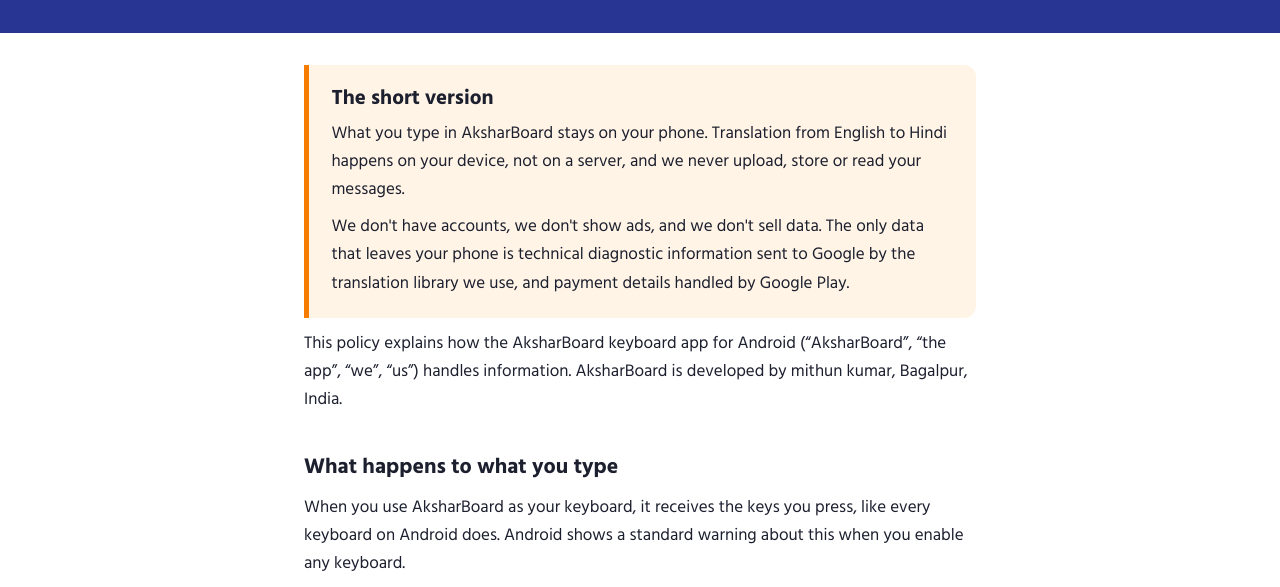
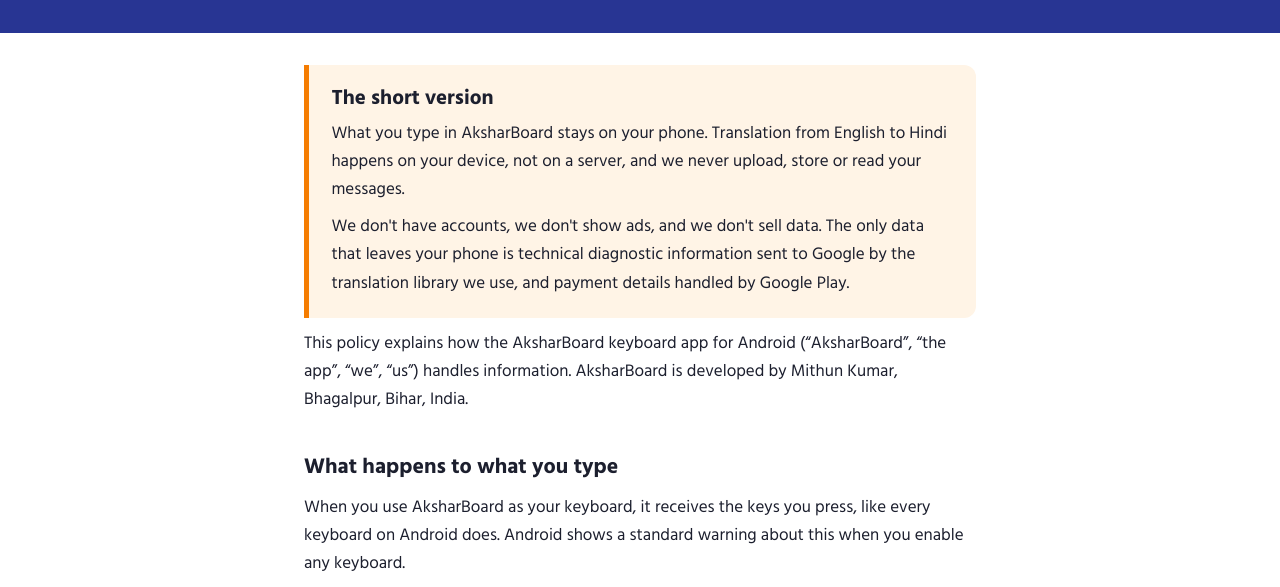
Before and after one commit to kk5133248-gif/aksharboard, a plain HTML site: page index.html in a window 1280 px wide. Shown: the part 207-794 px from the top of the page. Drawn offline with Linux system fonts and the light colour scheme.

Commit message:
Update index.html
update

```diff
--- a/index.html
+++ b/index.html
@@ -134,7 +134,7 @@
       <p>We don't have accounts, we don't show ads, and we don't sell data. The only data that leaves your phone is technical diagnostic information sent to Google by the translation library we use, and payment details handled by Google Play.</p>
     </section>
 
-    <p>This policy explains how the AksharBoard keyboard app for Android (“AksharBoard”, “the app”, “we”, “us”) handles information. AksharBoard is developed by mithun kumar, Bagalpur, India.</p>
+    <p>This policy explains how the AksharBoard keyboard app for Android (“AksharBoard”, “the app”, “we”, “us”) handles information. AksharBoard is developed by Mithun Kumar, Bhagalpur, Bihar, India.</p>
 
     <h2 id="typing">What happens to what you type</h2>
     <p>When you use AksharBoard as your keyboard, it receives the keys you press, like every keyboard on Android does. Android shows a standard warning about this when you enable any keyboard.</p>
```
